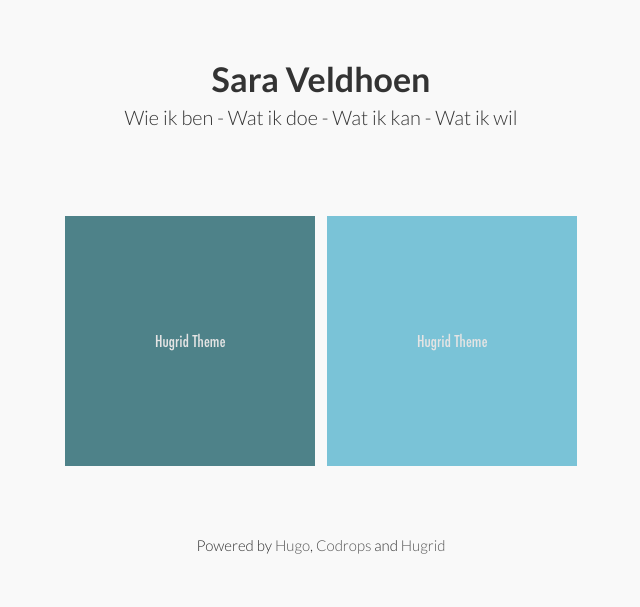
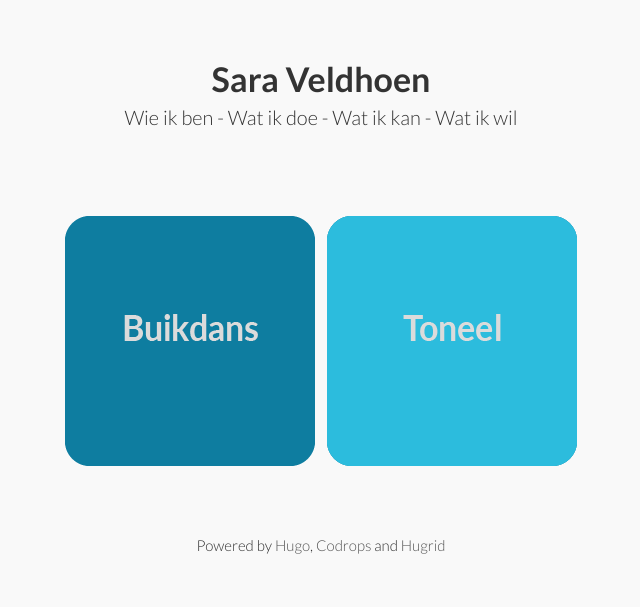
Before and after one commit to Veldhoen/Veldhoen.github.io, a plain HTML site: page index.html in a window 1280 px wide. Shown: the whole page, without its empty margins (319-959 px from the left). Drawn offline with nearby package versions, Linux system fonts and the light colour scheme.

Commit message:
het werkt

```diff
--- a/index.html
+++ b/index.html
@@ -29,14 +29,14 @@
 				<ul id="og-grid" class="og-grid">
 
 					<li>
-						<a href="https://veldhoen.github.io/" data-largesrc="images/full/1.png" data-title="Buikdansen" data-description="Ik dans sinds 2010. Sinds eind 2016 bied ik ook workshops aan.">
-							<img src="images/thumbs/1.png" alt="Buikdanseres"/>
+						<a href="https://veldhoen.github.io/" data-largesrc="images/full/buikdans.png" data-title="Buikdansen" data-description="Ik dans sinds 2010. Sinds eind 2016 bied ik ook workshops aan.">
+							<img src="images/thumbs/buikdans.png" alt="Buikdanseres"/>
 						</a>
 					</li>
 
 					<li>
-						<a href="https://veldhoen.github.io/" data-largesrc="images/full/outdoor.jpg" data-title="Toneel" data-description="Ik heb veel toneel gespeeld en ben nu ook bezig met maken.">
-							<img src="images/thumbs/2.png" alt="Theatermaker"/>
+						<a href="https://veldhoen.github.io/" data-largesrc="images/full/outdoor.png" data-title="Toneel" data-description="Ik heb veel toneel gespeeld en ben nu ook bezig met maken.">
+							<img src="images/thumbs/toneel.png" alt="Theatermaker"/>
 						</a>
 					</li>
 
```
Also changed, not shown: images/full/buikdans.png (added), images/full/outdoor.png (added), images/thumbs/buikdans.png (added), images/thumbs/toneel.png (added), 1 other file.
